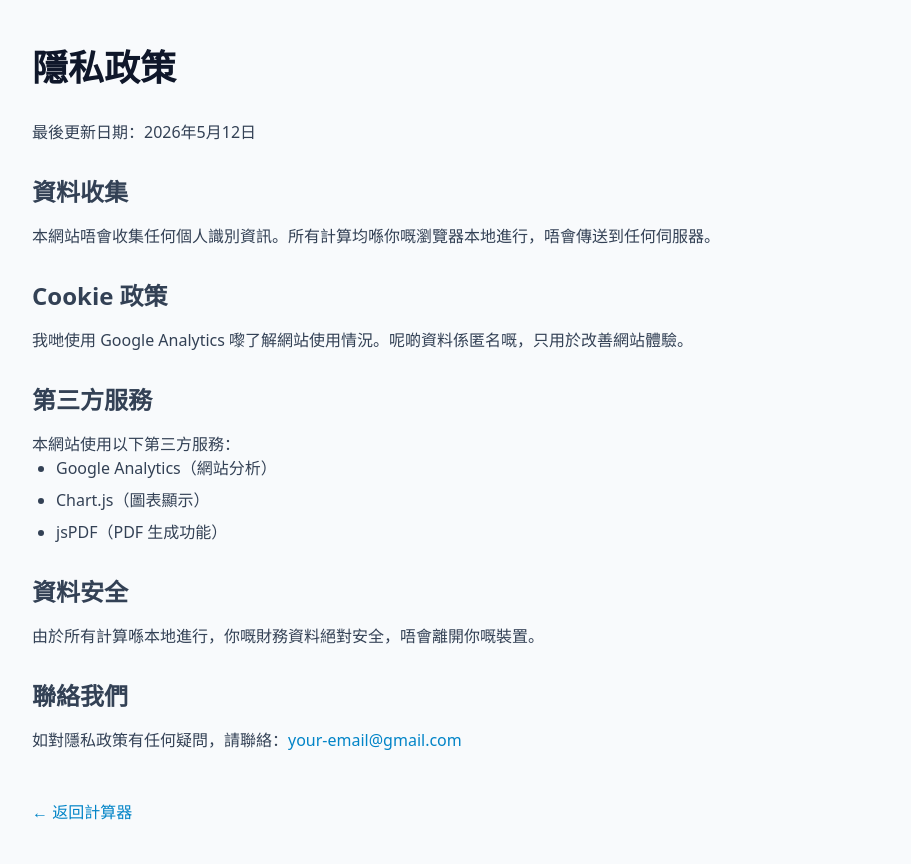
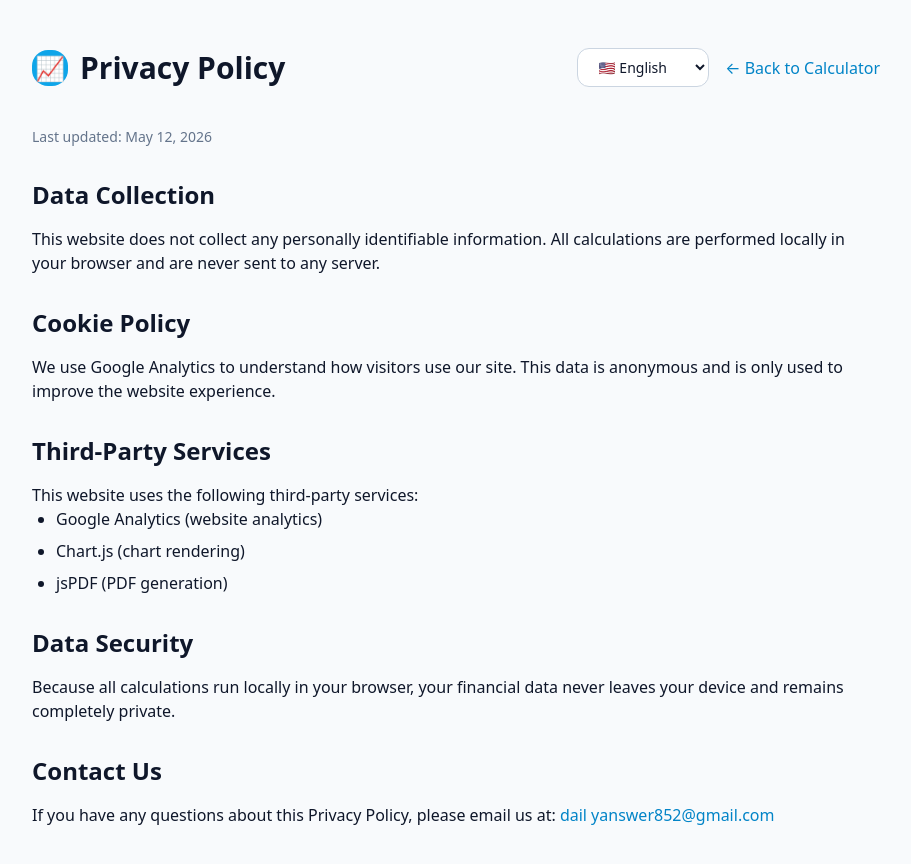
Before and after one commit to dailyanswer852-ai/compound-calculator, a plain HTML site: page privacy.html in a window 1280 px wide. Shown: the whole page, without its empty margins (184-1095 px from the left). Drawn offline with nearby package versions, Linux system fonts and the light colour scheme.

Commit message:
Rewrite privacy policy in English and add language toggle

```diff
--- a/privacy.html
+++ b/privacy.html
@@ -1,20 +1,59 @@
 <!DOCTYPE html>
-<html lang="zh">
+<html lang="en">
 <head>
     <meta charset="UTF-8">
     <meta name="viewport" content="width=device-width, initial-scale=1.0">
-    <title>隱私政策 - 復利計算器</title>
+    <title data-key="title">Privacy Policy - Compound Interest Calculator</title>
     <script src="https://cdn.tailwindcss.com"></script>
+    <style>
+        body { font-family: system-ui, -apple-system, BlinkMacSystemFont, "Segoe UI", Roboto, sans-serif; }
+    </style>
 </head>
-<body class="bg-slate-50 text-slate-900">
+<body class="bg-slate-50 dark:bg-slate-950 text-slate-900 dark:text-slate-100">
     <div class="max-w-4xl mx-auto px-6 py-12">
-        <h1 class="text-4xl font-bold mb-8">隱私政策</h1>
+        <!-- Header -->
+        <div class="flex justify-between items-center mb-10">
+            <div class="flex items-center gap-x-3">
+                <div class="w-9 h-9 bg-sky-500 rounded-2xl flex items-center justify-center text-white text-2xl">📈</div>
+                <h1 class="text-3xl font-bold" data-key="title">Privacy Policy</h1>
+            </div>
+            <div class="flex items-center gap-x-4">
+                <select id="lang-select" class="bg-white dark:bg-slate-800 border border-slate-300 dark:border-slate-700 rounded-xl px-4 py-2 text-sm">
+                    <option value="en">🇺🇸 English</option>
+                    <option value="zh">🇹🇼 繁體中文</option>
+                </select>
+                <a href="index.html" class="text-sky-600 hover:text-sky-700 dark:text-sky-400">← Back to Calculator</a>
+            </div>
+        </div>
 
-        <div class="prose max-w-none text-slate-700">
-            <p class="mb-6">最後更新日期：2026年5月12日</p>
+        <div class="prose max-w-none dark:prose-invert">
+            <p class="text-sm text-slate-500 dark:text-slate-400 mb-8">Last updated: May 12, 2026</p>
 
+            <div id="content-en">
+                <h2 class="text-2xl font-semibold mt-8 mb-4">Data Collection</h2>
+                <p>This website does not collect any personally identifiable information. All calculations are performed locally in your browser and are never sent to any server.</p>
+
+                <h2 class="text-2xl font-semibold mt-8 mb-4">Cookie Policy</h2>
+                <p>We use Google Analytics to understand how visitors use our site. This data is anonymous and is only used to improve the website experience.</p>
+
+                <h2 class="text-2xl font-semibold mt-8 mb-4">Third-Party Services</h2>
+                <p>This website uses the following third-party services:</p>
+                <ul class="list-disc pl-6 space-y-2">
+                    <li>Google Analytics (website analytics)</li>
+                    <li>Chart.js (chart rendering)</li>
+                    <li>jsPDF (PDF generation)</li>
+                </ul>
+
+                <h2 class="text-2xl font-semibold mt-8 mb-4">Data Security</h2>
+                <p>Because all calculations run locally in your browser, your financial data never leaves your device and remains completely private.</p>
+
+                <h2 class="text-2xl font-semibold mt-8 mb-4">Contact Us</h2>
+                <p>If you have any questions about this Privacy Policy, please email us at: <a href="mailto:dail yanswer852@gmail.com" class="text-sky-600">dail yanswer852@gmail.com</a></p>
+            </div>
+
+            <div id="content-zh" class="hidden">
                 <h2 class="text-2xl font-semibold mt-8 mb-4">資料收集</h2>
-            <p>本網站唔會收集任何個人識別資訊。所有計算均喺你嘅瀏覽器本地進行，唔會傳送到任何伺服器。</p>
+                <p>本網站唔會收集任何個人識別資訊。所有計算均喺你嘅瀏覽器本地進行，絕對唔會傳送到任何伺服器。</p>
 
                 <h2 class="text-2xl font-semibold mt-8 mb-4">Cookie 政策</h2>
                 <p>我哋使用 Google Analytics 嚟了解網站使用情況。呢啲資料係匿名嘅，只用於改善網站體驗。</p>
@@ -31,14 +70,40 @@
                 <p>由於所有計算喺本地進行，你嘅財務資料絕對安全，唔會離開你嘅裝置。</p>
 
                 <h2 class="text-2xl font-semibold mt-8 mb-4">聯絡我們</h2>
-            <p>如對隱私政策有任何疑問，請聯絡：<a href="mailto:your-email@gmail.com" class="text-sky-600">your-email@gmail.com</a></p>
+                <p>如對隱私政策有任何疑問，請聯絡：<a href="mailto:dail yanswer852@gmail.com" class="text-sky-600">dail yanswer852@gmail.com</a></p>
+            </div>
+        </div>
     </div>
 
-        <div class="mt-12">
-            <a href="index.html" class="inline-flex items-center text-sky-600 hover:text-sky-800">
-                ← 返回計算器
-            </a>
-        </div>
-    </div>
+    <script>
+        const langSelect = document.getElementById('lang-select');
+        const contentEn = document.getElementById('content-en');
+        const contentZh = document.getElementById('content-zh');
+        const title = document.querySelector('[data-key="title"]');
+
+        function updateLanguage(lang) {
+            if (lang === 'zh') {
+                contentEn.classList.add('hidden');
+                contentZh.classList.remove('hidden');
+                title.textContent = '隱私政策 - 復利計算器';
+                document.title = '隱私政策 - 復利計算器';
+            } else {
+                contentEn.classList.remove('hidden');
+                contentZh.classList.add('hidden');
+                title.textContent = 'Privacy Policy - Compound Interest Calculator';
+                document.title = 'Privacy Policy - Compound Interest Calculator';
+            }
+            localStorage.setItem('privacyLang', lang);
+        }
+
+        langSelect.addEventListener('change', () => {
+            updateLanguage(langSelect.value);
+        });
+
+        // Load saved language
+        const savedLang = localStorage.getItem('privacyLang') || 'en';
+        langSelect.value = savedLang;
+        updateLanguage(savedLang);
+    </script>
 </body>
 </html>
```
Lines whose indentation alone changed are shown as unchanged.
